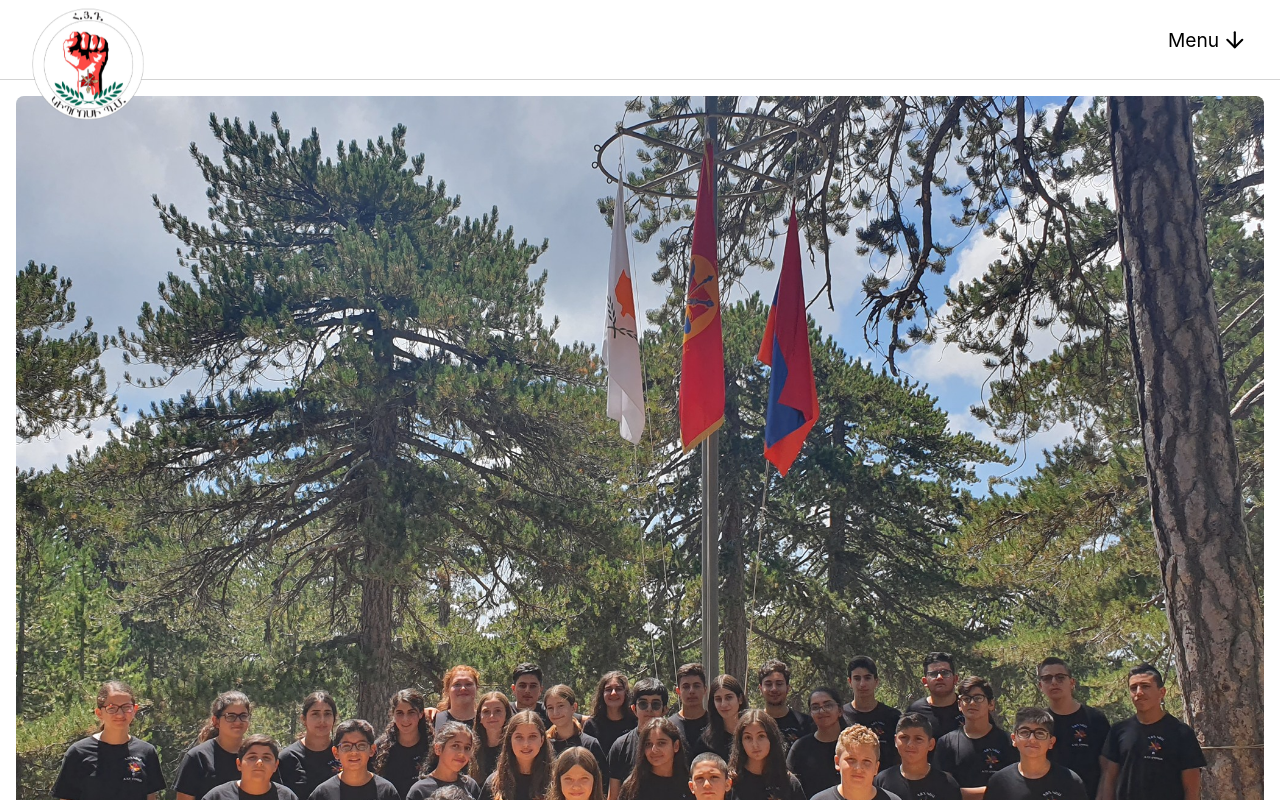
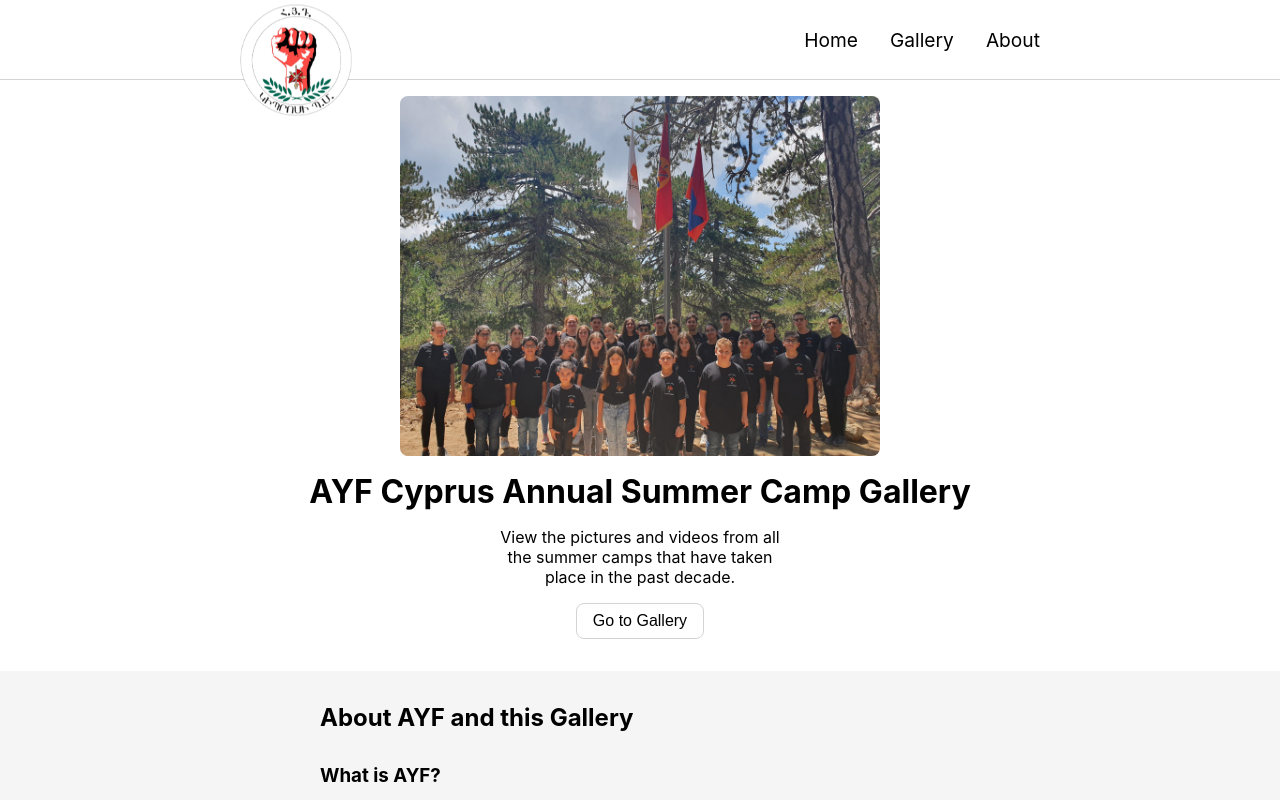
Before and after one commit to davidbalian/ayf, a React (Create React App) app: page / in a window 1280 px wide. Shown: the top 800 px of the page. Built offline with nearby package versions, Linux system fonts and the light colour scheme.

Commit message:
made responsive

```diff
--- a/src/Components/About/About.css
+++ b/src/Components/About/About.css
@@ -27,3 +27,21 @@
 a {
 	color: rgb(0, 0, 180);
 }
+
+@media only screen and (min-width: 768px) {
+	.about {
+		padding: 2rem 10rem;
+	}
+}
+
+@media only screen and (min-width: 992px) {
+	.about {
+		padding: 2rem 15rem;
+	}
+}
+
+@media only screen and (min-width: 1200px) {
+	.about {
+		padding: 2rem 20rem;
+	}
+}
--- a/src/Components/Header/Header.css
+++ b/src/Components/Header/Header.css
@@ -35,9 +35,9 @@
 }
 
 .header img {
-	height: 7rem;
+	height: 6rem;
 	width: auto;
-	margin-top: 3rem;
+	margin-top: 1.5rem;
 	cursor: pointer;
 }
 
@@ -46,6 +46,7 @@
 	align-items: center;
 	justify-content: space-between;
 	width: 5rem;
+	cursor: pointer;
 }
 
 .nav-container {
@@ -65,8 +66,13 @@
 	border-bottom-right-radius: 0.5rem;
 }
 
+#hide {
+	display: none;
+}
+
 .header nav p {
 	margin-bottom: 1rem;
+	margin-right: 0;
 }
 
 .header nav p:last-child {
@@ -86,3 +92,77 @@
 	cursor: pointer;
 	font-size: 1.6rem;
 }
+
+@media only screen and (min-width: 768px) {
+	.header {
+		padding: 0 10rem;
+	}
+
+	.header img {
+		height: 7rem;
+		margin-top: 2.5rem;
+	}
+
+	.menu-text {
+		display: none;
+	}
+
+	.header nav {
+		display: flex;
+		position: static;
+		border: none;
+		border-radius: 0;
+		padding: 0;
+		background-color: rgba(0, 0, 0, 0);
+	}
+
+	.header nav p {
+		margin-bottom: 0;
+		margin-right: 2rem;
+	}
+
+	.header nav p:last-child {
+		margin-right: 0;
+	}
+
+	#hide {
+		display: flex;
+	}
+}
+
+@media only screen and (min-width: 992px) {
+	.header {
+		padding: 0 15rem;
+	}
+
+	.header img {
+		height: 7rem;
+		margin-top: 2.5rem;
+	}
+
+	.menu-text {
+		display: none;
+	}
+
+	.header nav {
+		display: flex;
+		position: static;
+		border: none;
+		border-radius: 0;
+		padding: 0;
+		background-color: rgba(0, 0, 0, 0);
+	}
+
+	.header nav p {
+		margin-bottom: 0;
+		margin-right: 2rem;
+	}
+
+	.header nav p:last-child {
+		margin-right: 0;
+	}
+
+	#hide {
+		display: flex;
+	}
+}
--- a/src/Components/Header/Header.js
+++ b/src/Components/Header/Header.js
@@ -4,23 +4,20 @@
 import "./Header.css";
 
 const Header = () => {
-	const [clicked, setClicked] = useState(false);
+	const [show, setShow] = useState(false);
 
 	return (
 		<div className='header'>
 			<img src={logo} alt='GEM Logo' />
-			<div className='nav-container'>
+			<div className='nav-container' onClick={() => setShow(!show)}>
 				<div className='menu-text'>
-					<p onClick={() => setClicked(!clicked)}>Menu</p>
-					<FiArrowDown
-						className='menu-arrow'
-						onClick={() => setClicked(!clicked)}
-					/>
+					<p>Menu</p>
+					<FiArrowDown className='menu-arrow' />
 				</div>
-				<nav style={{ display: clicked ? "block" : "none" }}>
-					<p onClick={() => setClicked(!clicked)}>Home</p>
-					<p onClick={() => setClicked(!clicked)}>Gallery</p>
-					<p onClick={() => setClicked(!clicked)}>About</p>
+				<nav id={show ? "" : "hide"}>
+					<p>Home</p>
+					<p>Gallery</p>
+					<p>About</p>
 				</nav>
 			</div>
 		</div>
--- a/src/Components/Hero/Hero.css
+++ b/src/Components/Hero/Hero.css
@@ -11,7 +11,7 @@
 .hero {
 	margin-top: 5rem;
 	width: 100vw;
-	padding: 1rem 1rem 1rem 1rem;
+	padding: 1rem;
 	display: grid;
 	gap: 1rem;
 	text-align: center;
@@ -48,3 +48,27 @@
 .hero button:hover {
 	background-color: lightgray;
 }
+
+@media only screen and (min-width: 768px) {
+	.hero {
+		padding: 1rem 10rem;
+	}
+}
+
+@media only screen and (min-width: 992px) {
+	.hero {
+		padding: 1rem 15rem;
+	}
+
+	.hero img {
+		width: 80%;
+		margin: 0 auto 0 auto;
+	}
+}
+
+@media only screen and (min-width: 1200px) {
+	.hero img {
+		width: 60%;
+		margin: 0 auto 0 auto;
+	}
+}
```
